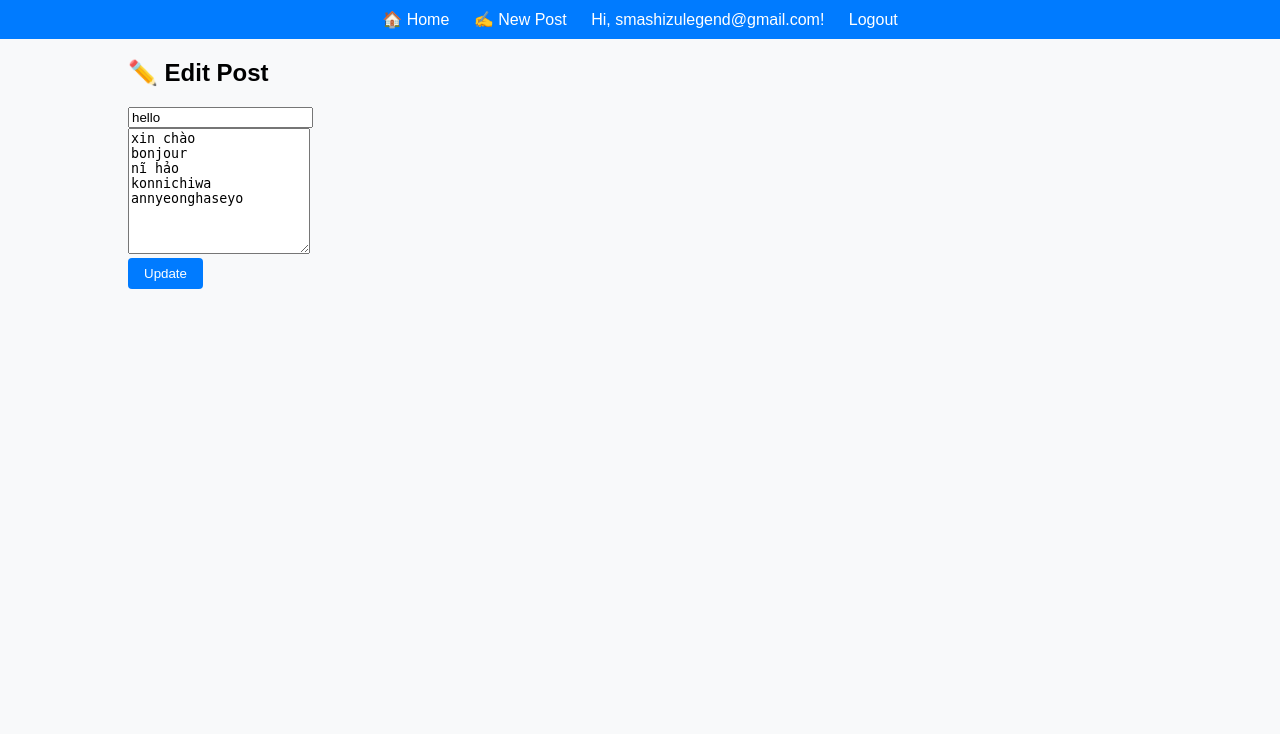
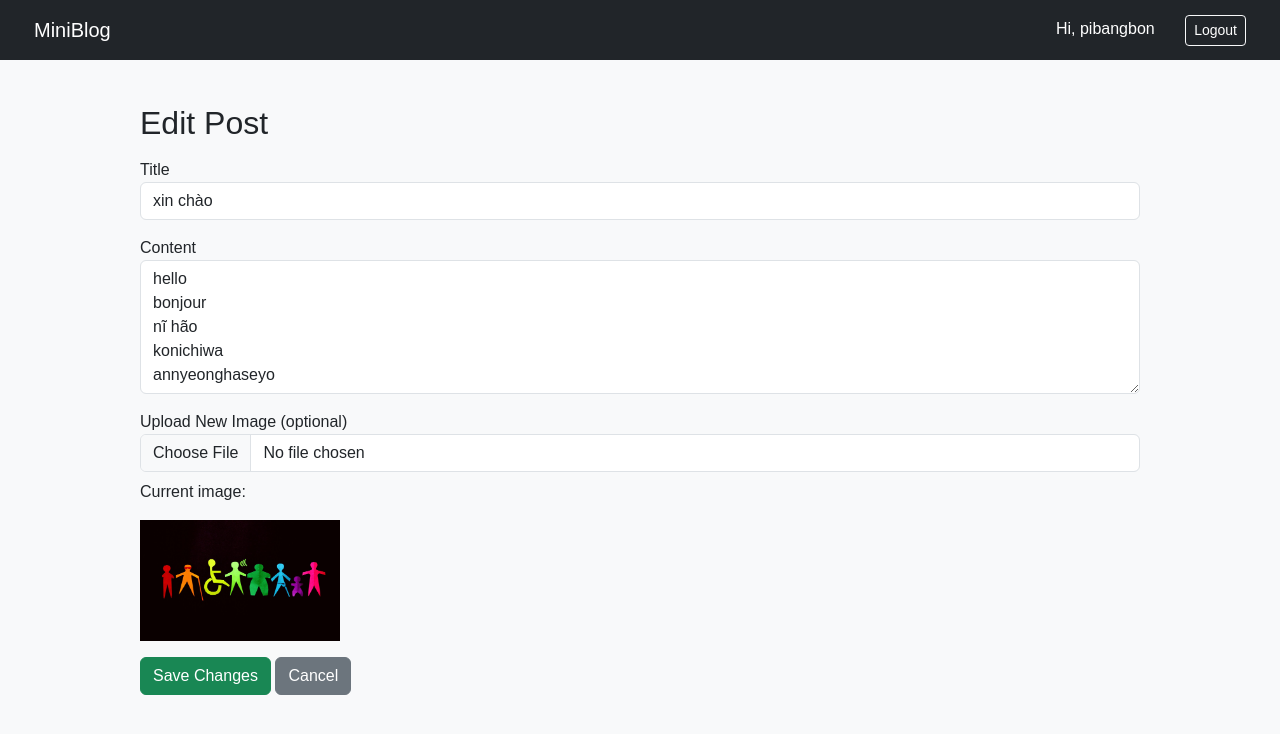
Before and after one commit to Kairyou-ML/mini_project, a Flask app: page /edit/1 in a window 1280 px wide. Shown: the top 734 px of the page. Run offline with Flask 3, Linux system fonts and the light colour scheme; a user stored in the database is signed in; data comes from the database, SQL or seed files in the repository.

Commit message:
WebBlog - Add comment part,push image; Change template; Fix mini-bugs

```diff
--- a/WebBlog/app.py
+++ b/WebBlog/app.py
@@ -1,163 +1,195 @@
+import os
+import sqlite3
+from flask import Flask, render_template, request, redirect, url_for, session, flash
+from werkzeug.utils import secure_filename
 
-import sqlite3, os, hashlib
-from flask import Flask, render_template, request, redirect, url_for, session, flash
 
 app = Flask(__name__)
-app.secret_key = '123345'
-DB_FILE = 'blog.db'
+app.secret_key = 'supersecretkey'
+DATABASE = 'blog.db'
+UPLOAD_FOLDER = 'static/upload'
+os.makedirs(UPLOAD_FOLDER, exist_ok=True)
+app.config['UPLOAD_FOLDER'] = UPLOAD_FOLDER
 
+# Init database
 def init_db():
-    with sqlite3.connect(DB_FILE) as conn:
+    with sqlite3.connect(DATABASE) as conn:
         with open('schema.sql', 'r') as f:
             conn.executescript(f.read())
 
-
-
-# DATABASE SETUP
-def init_db():
-    if not os.path.exists(DB_FILE):
-        conn = sqlite3.connect(DB_FILE)
-        c = conn.cursor()
-        c.execute('''CREATE TABLE users (
-                        id INTEGER PRIMARY KEY AUTOINCREMENT,
-                        username TEXT UNIQUE NOT NULL,
-                        password TEXT NOT NULL,
-                        role TEXT DEFAULT 'user'
-                    )''')
-        c.execute('''CREATE TABLE posts (
-                        id INTEGER PRIMARY KEY AUTOINCREMENT,
-                        title TEXT NOT NULL,
-                        content TEXT NOT NULL,
-                        author_id INTEGER,
-                        FOREIGN KEY (author_id) REFERENCES users(id)
-                    )''')
-        conn.commit()
-        conn.close()
-
 def get_db_connection():
-    conn = sqlite3.connect(DB_FILE)
+    conn = sqlite3.connect(DATABASE)
     conn.row_factory = sqlite3.Row
     return conn
 
-def hash_password(password):
-    return hashlib.sha256(password.encode()).hexdigest()
+@app.route('/initdb')
+def initdb():
+    init_db()
+    return "Database initialized successfully!"
 
-# AUTH ROUTES
-@app.route('/register', methods=('GET', 'POST'))
+# Trang chủ
+@app.route('/')
+def index():
+    conn = get_db_connection()
+    posts = conn.execute(
+        'SELECT posts.*, users.username FROM posts JOIN users ON posts.user_id = users.id ORDER BY posts.id DESC'
+    ).fetchall()
+    conn.close()
+    return render_template('index.html', posts=posts)
+
+# Register
+@app.route('/register', methods=['GET', 'POST'])
 def register():
     if request.method == 'POST':
         username = request.form['username']
-        password = hash_password(request.form['password'])
+        password = request.form['password']
         conn = get_db_connection()
         try:
-            conn.execute("INSERT INTO users (username, password) VALUES (?, ?)", (username, password))
+            conn.execute('INSERT INTO users (username, password) VALUES (?, ?)', (username, password))
             conn.commit()
-            conn.close()
+            flash('Registration successful! Please log in.')
             return redirect(url_for('login'))
         except sqlite3.IntegrityError:
-            return render_template('register.html', error="Username already exists.")
+            flash('Username already exists!')
+        finally:
+            conn.close()
     return render_template('register.html')
 
-@app.route('/login', methods=('GET', 'POST'))
+# Login
+@app.route('/login', methods=['GET', 'POST'])
 def login():
     if request.method == 'POST':
         username = request.form['username']
-        password = hash_password(request.form['password'])
+        password = request.form['password']
         conn = get_db_connection()
-        user = conn.execute("SELECT * FROM users WHERE username = ? AND password = ?", (username, password)).fetchone()
+        user = conn.execute('SELECT * FROM users WHERE username=? AND password=?', (username, password)).fetchone()
         conn.close()
         if user:
             session['user_id'] = user['id']
             session['username'] = user['username']
-            session['role'] = user['role']
             return redirect(url_for('index'))
-        else:
-            return render_template('login.html', error="Invalid credentials.")
+        flash('Invalid credentials')
     return render_template('login.html')
 
+# Logout
 @app.route('/logout')
 def logout():
     session.clear()
     return redirect(url_for('index'))
 
-# BLOG ROUTES
-@app.route('/')
-def index():
-    conn = get_db_connection()
-    posts = conn.execute('''
-        SELECT posts.*, users.username
-        FROM posts
-        JOIN users ON posts.author_id = users.id
-        ORDER BY posts.id DESC
-    ''').fetchall()
-    conn.close()
-    return render_template('index.html', posts=posts)
-
-@app.route('/create', methods=('GET', 'POST'))
-def create():
+# Create
+@app.route('/create', methods=['GET', 'POST'])
+def create_post():
     if 'user_id' not in session:
         return redirect(url_for('login'))
 
     if request.method == 'POST':
         title = request.form['title']
         content = request.form['content']
-        author_id = session['user_id']
-
+        image = None
+        if 'image' in request.files:
+            file = request.files['image']
+            if file.filename:
+                filename = secure_filename(file.filename)
+                filepath = os.path.join(app.config['UPLOAD_FOLDER'], filename)
+                file.save(filepath)
+                image = filename
         conn = get_db_connection()
-        conn.execute("INSERT INTO posts (title, content, author_id) VALUES (?, ?, ?)", (title, content, author_id))
+        conn.execute(
+            'INSERT INTO posts (title, content, image, user_id) VALUES (?, ?, ?, ?)',
+            (title, content, image, session['user_id'])
+        )
         conn.commit()
         conn.close()
+        flash('Post created successfully!')
         return redirect(url_for('index'))
-
     return render_template('create.html')
 
-@app.route('/edit/<int:id>', methods=('GET', 'POST'))
-def edit(id):
+# Xem chi tiết bài viết + bình luận
+@app.route('/post/<int:post_id>', methods=['GET', 'POST'])
+def post_detail(post_id):
+    conn = get_db_connection()
+    post = conn.execute(
+        'SELECT posts.*, users.username FROM posts JOIN users ON posts.user_id = users.id WHERE posts.id = ?',
+        (post_id,)
+    ).fetchone()
+
+    if request.method == 'POST' and 'user_id' in session:
+        content = request.form['comment']
+        conn.execute(
+            'INSERT INTO comments (content, post_id, user_id) VALUES (?, ?, ?)',
+            (content, post_id, session['user_id'])
+        )
+        conn.commit()
+
+    comments = conn.execute(
+        'SELECT comments.*, users.username FROM comments JOIN users ON comments.user_id = users.id WHERE post_id = ?',
+        (post_id,)
+    ).fetchall()
+
+    conn.close()
+    return render_template('post_detail.html', post=post, comments=comments)
+
+# Edit
+@app.route('/edit/<int:post_id>', methods=['GET', 'POST'])
+def edit_post(post_id):
     if 'user_id' not in session:
         return redirect(url_for('login'))
 
     conn = get_db_connection()
-    post = conn.execute("SELECT * FROM posts WHERE id = ?", (id,)).fetchone()
+    post = conn.execute('SELECT * FROM posts WHERE id = ?', (post_id,)).fetchone()
 
     if not post:
-        return "Post not found", 404
+        flash('Post not found!')
+        return redirect(url_for('index'))
 
-    # Only author or admin can edit
-    if post['author_id'] != session['user_id'] and session.get('role') != 'admin':
-        return "Access denied", 403
+    if post['user_id'] != session['user_id']:
+        flash('You are not authorized to edit this post!')
+        return redirect(url_for('index'))
 
     if request.method == 'POST':
         title = request.form['title']
         content = request.form['content']
-        conn.execute("UPDATE posts SET title = ?, content = ? WHERE id = ?", (title, content, id))
+        image = post['image']
+
+        if 'image' in request.files:
+            file = request.files['image']
+            if file.filename:
+                filename = secure_filename(file.filename)
+                filepath = os.path.join(app.config['UPLOAD_FOLDER'], filename)
+                file.save(filepath)
+                image = filename
+
+        conn.execute(
+            'UPDATE posts SET title=?, content=?, image=? WHERE id=?',
+            (title, content, image, post_id)
+        )
         conn.commit()
         conn.close()
-        return redirect(url_for('index'))
+        flash('Post updated successfully!')
+        return redirect(url_for('post_detail', post_id=post_id))
 
     conn.close()
     return render_template('edit.html', post=post)
 
-@app.route('/delete/<int:id>')
-def delete(id):
+# Delete
+@app.route('/delete/<int:post_id>', methods=['POST'])
+def delete_post(post_id):
     if 'user_id' not in session:
         return redirect(url_for('login'))
 
     conn = get_db_connection()
-    post = conn.execute("SELECT * FROM posts WHERE id = ?", (id,)).fetchone()
+    post = conn.execute('SELECT * FROM posts WHERE id = ?', (post_id,)).fetchone()
 
-    if not post:
-        return "Post not found", 404
+    if post and post['user_id'] == session['user_id']:
+        conn.execute('DELETE FROM posts WHERE id = ?', (post_id,))
+        conn.commit()
+        flash('Post deleted successfully!')
+    else:
+        flash('You are not authorized to delete this post.')
 
-    # Only author or admin can delete
-    if post['author_id'] != session['user_id'] and session.get('role') != 'admin':
-        return "Access denied", 403
-
-    conn.execute("DELETE FROM posts WHERE id = ?", (id,))
-    conn.commit()
     conn.close()
     return redirect(url_for('index'))
 
-# MAIN
 if __name__ == '__main__':
-    init_db()
     app.run(debug=True)
--- a/WebBlog/templates/base.html
+++ b/WebBlog/templates/base.html
@@ -2,23 +2,31 @@
 <html lang="en">
 <head>
   <meta charset="UTF-8">
-    <title>Flask Blog</title>
+  <title>{{ title if title else "Flask Blog" }}</title>
+  <link href="https://cdn.jsdelivr.net/npm/bootstrap@5.3.3/dist/css/bootstrap.min.css" rel="stylesheet">
   <link rel="stylesheet" href="{{ url_for('static', filename='style.css') }}">
 </head>
-<body>
-<nav class="navbar">
-    <a href="{{ url_for('index') }}">🏠 Home</a>
-    {% if session.get('user_id') %}
-        <a href="{{ url_for('create') }}">✍️ New Post</a>
-        <span class="user">Hi, {{ session['username'] }}!</span>
-        <a href="{{ url_for('logout') }}">Logout</a>
+<body class="bg-light">
+  <nav class="navbar navbar-expand-lg navbar-dark bg-dark px-4">
+    <a class="navbar-brand" href="/">MiniBlog</a>
+    <div class="ms-auto">
+      {% if session.username %}
+        <span class="text-white me-3">Hi, {{ session.username }}</span>
+        <a href="/logout" class="btn btn-outline-light btn-sm">Logout</a>
       {% else %}
-        <a href="{{ url_for('login') }}">Login</a>
-        <a href="{{ url_for('register') }}">Register</a>
+        <a href="/login" class="btn btn-outline-light btn-sm me-2">Login</a>
+        <a href="/register" class="btn btn-light btn-sm">Register</a>
       {% endif %}
+    </div>
   </nav>
-
-<div class="container">
+  <div class="container py-4">
+    {% with messages = get_flashed_messages() %}
+      {% if messages %}
+        {% for msg in messages %}
+          <div class="alert alert-info">{{ msg }}</div>
+        {% endfor %}
+      {% endif %}
+    {% endwith %}
     {% block content %}{% endblock %}
   </div>
 </body>
--- a/WebBlog/templates/edit.html
+++ b/WebBlog/templates/edit.html
@@ -1,9 +1,24 @@
-{% extends 'base.html' %}
+{% extends "base.html" %}
 {% block content %}
-<h2>✏️ Edit Post</h2>
-<form method="POST">
-    <input type="text" name="title" value="{{ post['title'] }}" required><br>
-    <textarea name="content" rows="8">{{ post['content'] }}</textarea><br>
-    <button type="submit">Update</button>
+<h2>Edit Post</h2>
+<form method="POST" enctype="multipart/form-data" class="mt-3">
+  <div class="mb-3">
+    <label>Title</label>
+    <input type="text" name="title" class="form-control" value="{{ post.title }}" required>
+  </div>
+  <div class="mb-3">
+    <label>Content</label>
+    <textarea name="content" class="form-control" rows="5" required>{{ post.content }}</textarea>
+  </div>
+  <div class="mb-3">
+    <label>Upload New Image (optional)</label>
+    <input type="file" name="image" class="form-control">
+    {% if post.image %}
+      <p class="mt-2">Current image:</p>
+      <img src="{{ url_for('static', filename='upload/' ~ post.image) }}" width="200">
+    {% endif %}
+  </div>
+  <button type="submit" class="btn btn-success">Save Changes</button>
+  <a href="{{ url_for('post_detail', post_id=post.id) }}" class="btn btn-secondary">Cancel</a>
 </form>
 {% endblock %}
```
Also changed, not shown: WebBlog/init_db.py (added, +13 -0 lines), WebBlog/schema.sql (+18 -4 lines), WebBlog/templates/create.html (+17 -6 lines), WebBlog/templates/index.html (+26 -14 lines), WebBlog/templates/login.html (+13 -7 lines), WebBlog/templates/post_detail.html (added, +38 -0 lines), WebBlog/templates/register.html (+13 -7 lines), WebBlog/blog.db, WebBlog/static/upload/Screenshot_2023-10-22_221921.png (added). Lines whose indentation alone changed are shown as unchanged.
